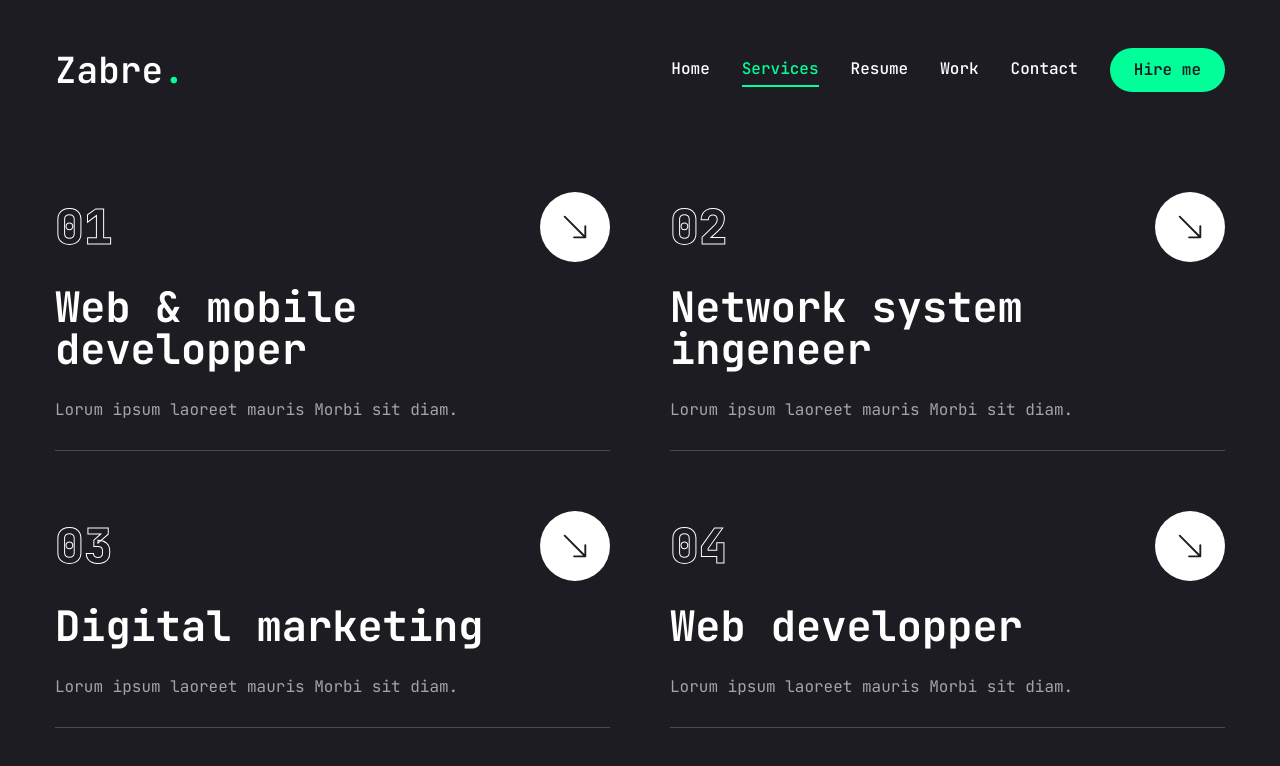
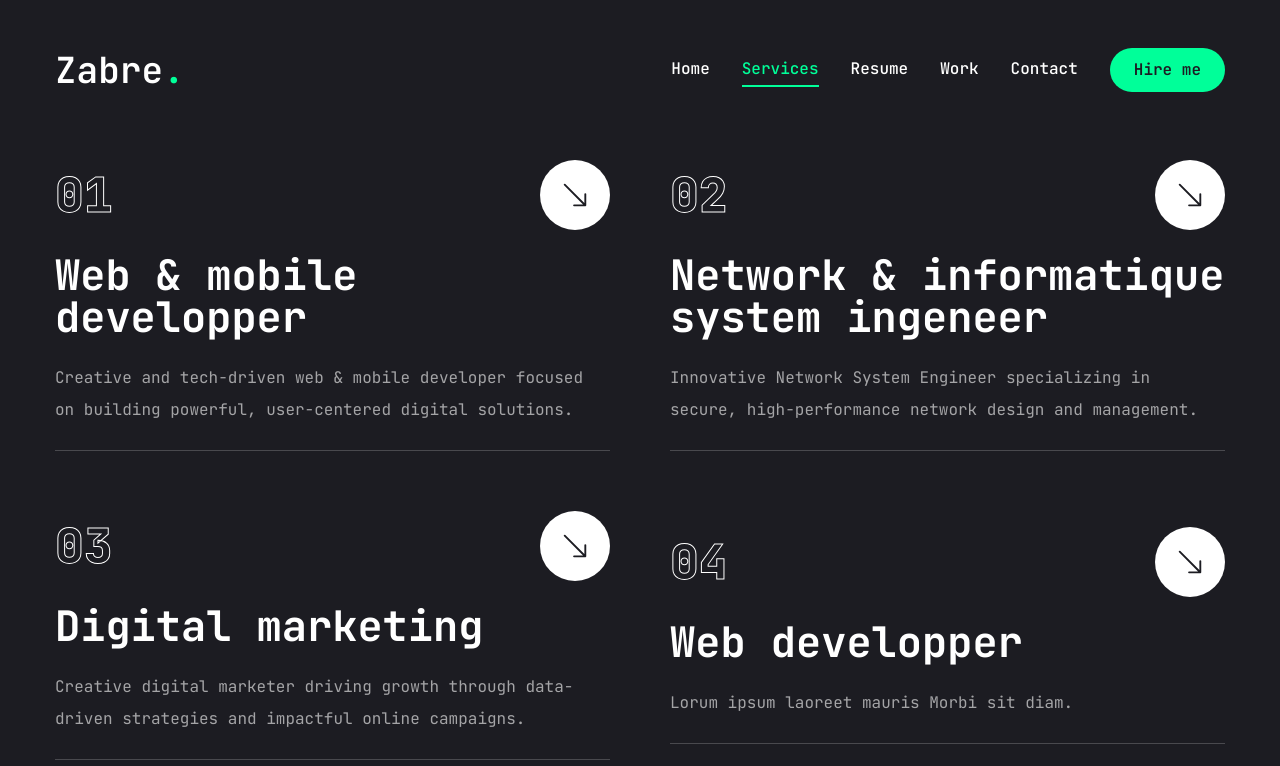
Before and after one commit to outis62/zabre-portfolio, a Next.js app: page /services in a window 1280 px wide. Shown: the top 766 px of the page. Built offline with nearby package versions, Linux system fonts and the light colour scheme.

Commit message:
added descriptif text

```diff
--- a/app/resume/page.jsx
+++ b/app/resume/page.jsx
@@ -6,7 +6,7 @@ import {DiDjango} from 'react-icons/di'
 
 const about = {
   title: "About me",
-  description: "quis quis ipsum et ut fringilla. Maecenas Lorem Donec ipsum In",
+  description: "Passionate about technology and innovation, I specialize in web and mobile development, network systems engineering, and digital marketing. With a strong background in delivering tailored solutions and optimizing digital strategies, I am dedicated to creating seamless user experiences and driving business growth through cutting-edge technologies. Always eager to learn and adapt, I thrive in dynamic environments and aim to continuously improve my skills to meet the challenges of the ever-evolving tech landscape.",
   info:[
     {
       fieldName: "Name",
@@ -34,7 +34,7 @@ const about = {
 const experience = {
   icon: '/assets/resume/badge.svg',
   title: 'My experience',
-  description: 'Nullam libero Maecenas mauris tristique. sollicitudin vel tellus laoreet dolor ',
+  description: 'Over 2 years of hands-on experience in web & mobile development, network systems engineering, and digital marketing, driving impactful solutions and measurable results.',
   items:[
     {
       company: "Legrand Web Services",
@@ -95,7 +95,7 @@ const education = {
 
 const skills = {
   title: "My skills",
-  description: "vestibulum risus. ut luctus. Lorem dignissim consectetur vel auctor vestibulum",
+  description: "Versatile expertise in web & mobile development, network systems engineering, and digital marketing strategies.",
   skilllist: [
     {
       icon: <FaHtml5/>,
--- a/app/services/page.jsx
+++ b/app/services/page.jsx
@@ -7,19 +7,19 @@ const services = [
   {
     num: '01',
     title: 'Web & mobile developper',
-    Description: 'Lorum ipsum laoreet mauris Morbi sit diam.',
+    Description: 'Creative and tech-driven web & mobile developer focused on building powerful, user-centered digital solutions.',
     href:""
   },
   {
     num: '02',
-    title: 'Network system ingeneer',
-    Description: 'Lorum ipsum laoreet mauris Morbi sit diam.',
+    title: 'Network & informatique system ingeneer',
+    Description: 'Innovative Network System Engineer specializing in secure, high-performance network design and management.',
     href:""
   },
   {
     num: '03',
     title: 'Digital marketing',
-    Description: 'Lorum ipsum laoreet mauris Morbi sit diam.',
+    Description: 'Creative digital marketer driving growth through data-driven strategies and impactful online campaigns.',
     href:""
   },
   {
```
